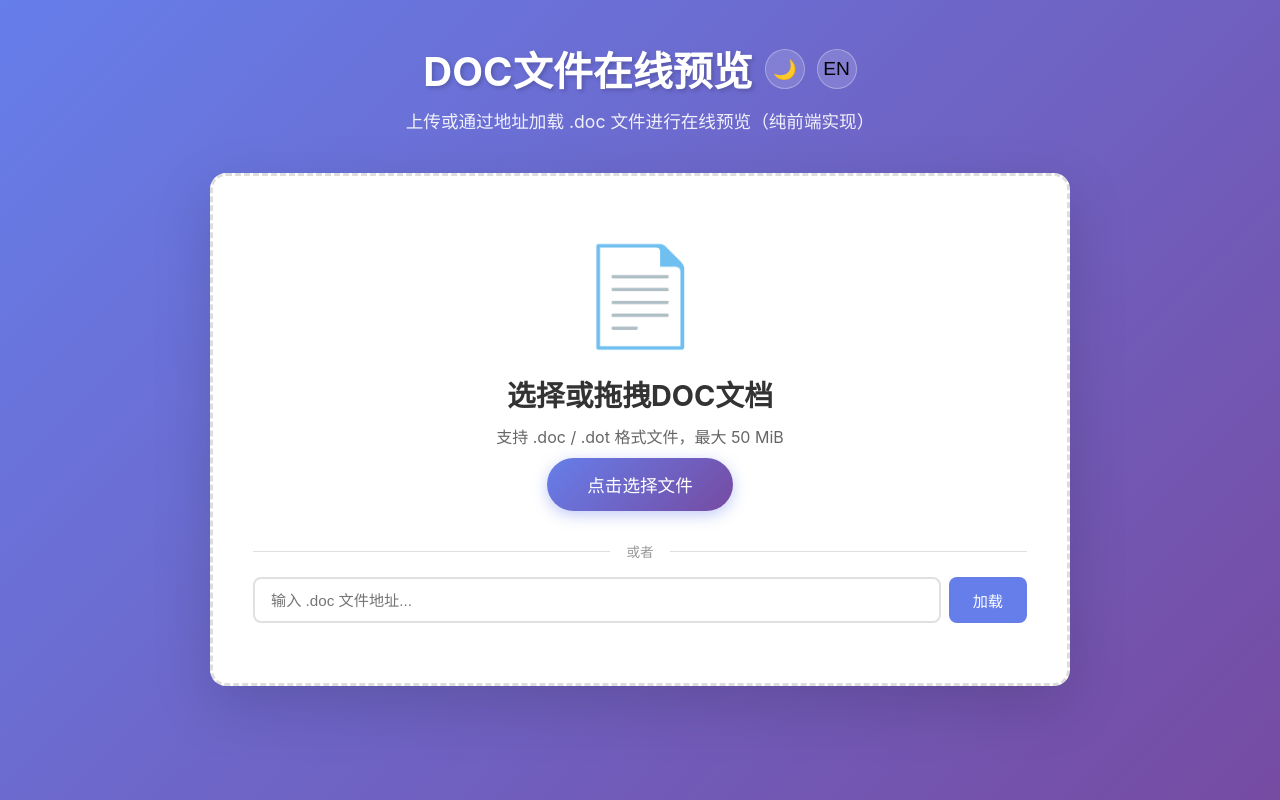
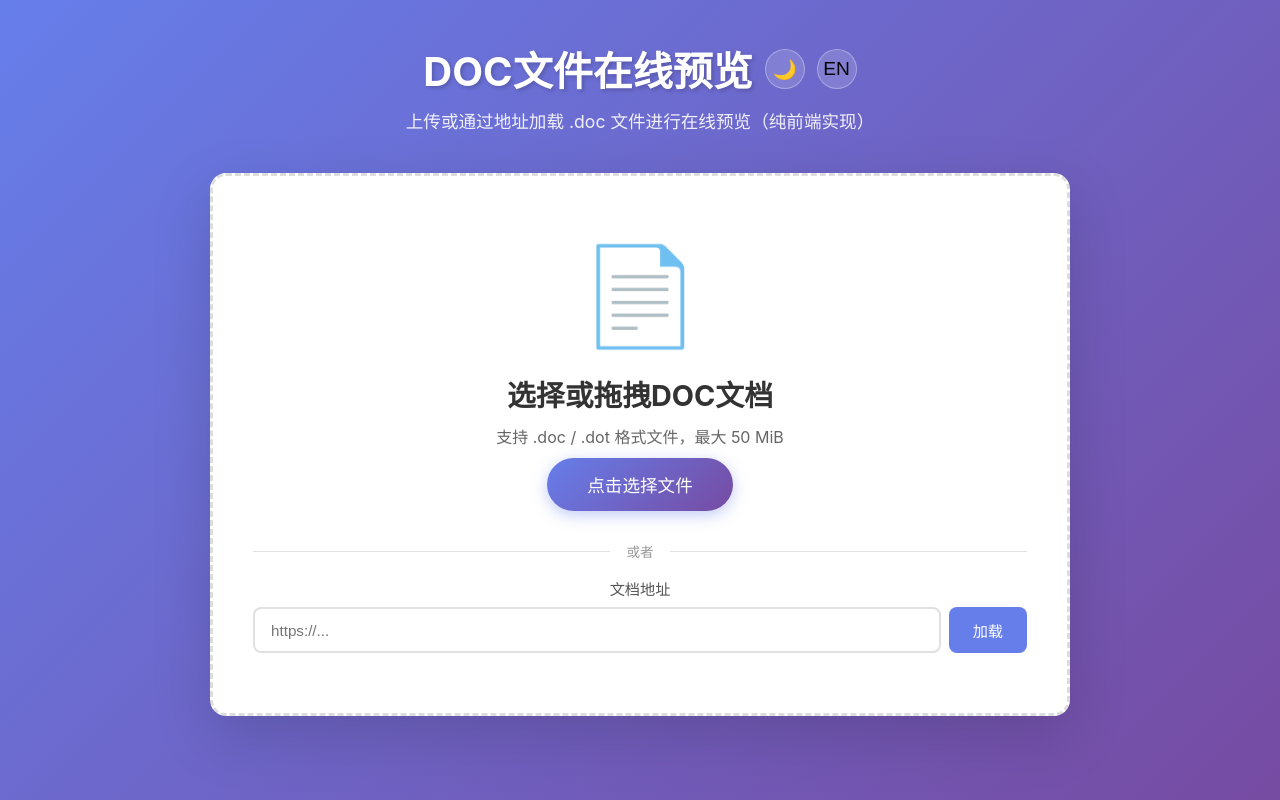
Before and after one commit to zhenghy-gh/doc-preview, a Vue app: page / in a window 1280 px wide. Built offline with nearby package versions, Linux system fonts and the light colour scheme.

Commit message:
fix(a11y): label the URL document input

```diff
--- a/src/App.vue
+++ b/src/App.vue
@@ -178,8 +178,10 @@ watch(darkMode, (val) => {
 
           <div class="url-section">
             <div class="divider"><span>{{ t('app.upload.or') }}</span></div>
+            <label class="url-label" for="source-url">{{ t('app.upload.url.label') }}</label>
             <div class="url-input-row">
               <input
+                id="source-url"
                 type="text"
                 v-model="urlInput"
                 :placeholder="t('app.upload.url.placeholder')"
@@ -409,6 +411,13 @@ watch(darkMode, (val) => {
   padding: 0 16px;
 }
 
+.url-label {
+  display: block;
+  margin-bottom: 8px;
+  color: #555;
+  font-size: 0.95rem;
+}
+
 .url-input-row {
   display: flex;
   gap: 8px;
--- a/src/utils/locale.ts
+++ b/src/utils/locale.ts
@@ -36,7 +36,8 @@ const zh: Record<string, TransValue> = {
   'app.upload.area.hint': '支持 .doc / .dot 格式文件，最大 50 MiB',
   'app.upload.btn': '点击选择文件',
   'app.upload.or': '或者',
-  'app.upload.url.placeholder': '输入 .doc 文件地址...',
+  'app.upload.url.label': '文档地址',
+  'app.upload.url.placeholder': 'https://...',
   'app.upload.url.btn': '加载',
   'app.upload.error.format': ({ ext }) => `不支持的文件格式 ".${ext}"，请选择 .doc 或 .dot 文件`,
   'app.upload.error.docx': '.docx 格式暂不支持。\n此工具为旧版 .doc (OLE2) 格式设计，\n.docx 文件需使用 Microsoft Word 或其他兼容工具打开。',
@@ -399,7 +400,8 @@ const en: Record<string, TransValue> = {
   'app.upload.area.hint': 'Supports .doc / .dot files, up to 50 MiB',
   'app.upload.btn': 'Choose File',
   'app.upload.or': 'or',
-  'app.upload.url.placeholder': 'Enter .doc file URL...',
+  'app.upload.url.label': 'Document URL',
+  'app.upload.url.placeholder': 'https://...',
   'app.upload.url.btn': 'Load',
   'app.upload.error.format': ({ ext }) => `Unsupported format ".${ext}". Please select a .doc or .dot file`,
   'app.upload.error.docx': '.docx format is not yet supported.\nThis tool is designed for legacy .doc (OLE2) format.\n.docx files require Microsoft Word or other compatible software.',
```
Also changed, not shown: 1 other file (tests, documents, lock files or other folders).
